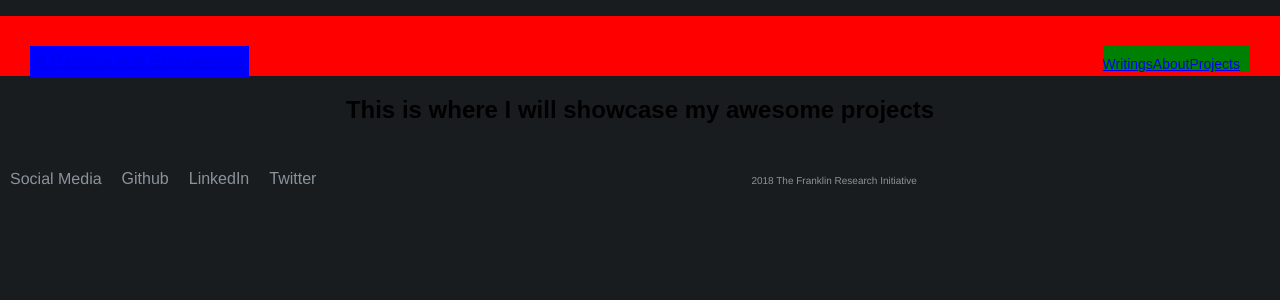
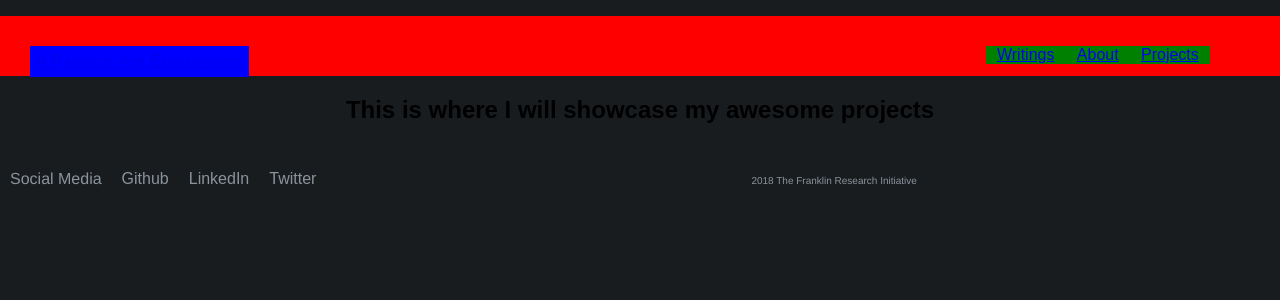
Before and after one commit to dave5801/Portfolio, a React (Create React App) app in the folder portfolio-site/: page /projects in a window 1280 px wide. Shown: the top 300 px of the page. Built offline with nearby package versions, Linux system fonts and the light colour scheme.

Commit message:
changed nav link spacing, responsive is improving

```diff
--- a/portfolio-site/src/scenes/home/navigation/navbar.css
+++ b/portfolio-site/src/scenes/home/navigation/navbar.css
@@ -43,17 +43,19 @@
     font-weight: lighter;
     list-style: none;
     display: flex;
-    padding-top: 10px;
-    padding-right: 10px;
+    margin-right: 40px;
+    font-size:16px;
     float:right;
+}
+
+.Nav-right a {
+    margin: 0.7rem;
 }
 
 .Nav-right a:hover {
     border-bottom: 2px solid #F117B4;
     text-decoration: none;
 }
-
-
 
 @media screen and (max-width: 1000px) {
   .Nav-right {
```
